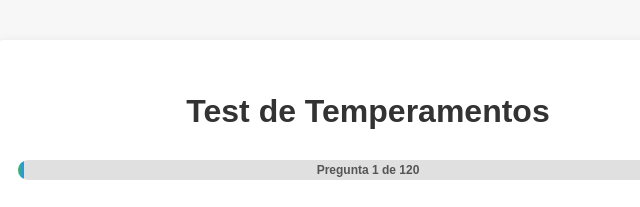
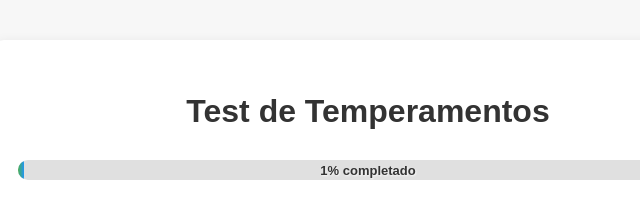
Before and after one commit to markovar/test-personalidades, a plain HTML site: page index.html in a window 1280 px wide. Shown: the top 207 px of the page, 272-912 px from the left. Drawn offline with Linux system fonts and the light colour scheme.

Commit message:
Update progress display in app.js and index.html to show completion percentage; adjust h1 styles in style.css for improved readability

```diff
--- a/app.js
+++ b/app.js
@@ -365,7 +365,7 @@ function mostrarPregunta() {
   // Actualizar barra de progreso
   const progreso = ((preguntaActual + 1) / preguntasAleatorias.length) * 100;
   progressFill.style.width = `${progreso}%`;
-  progressText.textContent = `Pregunta ${preguntaActual + 1} de ${preguntasAleatorias.length}`;
+  progressText.textContent = `${Math.round(progreso)}% completado`;
 }
 
 // Responder pregunta (ir hacia adelante)
--- a/index.html
+++ b/index.html
@@ -18,7 +18,7 @@
     <h1>Test de Temperamentos</h1>
     <div id="progress-bar">
       <div id="progress-fill"></div>
-      <span id="progress-text">Pregunta 1 de 120</span>
+      <span id="progress-text">1% completado</span>
     </div>
     <div id="question-container">
       <h2 id="current-question"></h2>
--- a/style.css
+++ b/style.css
@@ -39,9 +39,10 @@ h1 {
   top: 50%;
   left: 50%;
   transform: translate(-50%, -50%);
-  font-size: 12px;
+  font-size: 13px;
   font-weight: bold;
-  color: #555;
+  color: #333;
+  text-shadow: 1px 1px 2px rgba(255,255,255,0.8);
 }
 
 /* Contenedor de pregunta */
```
